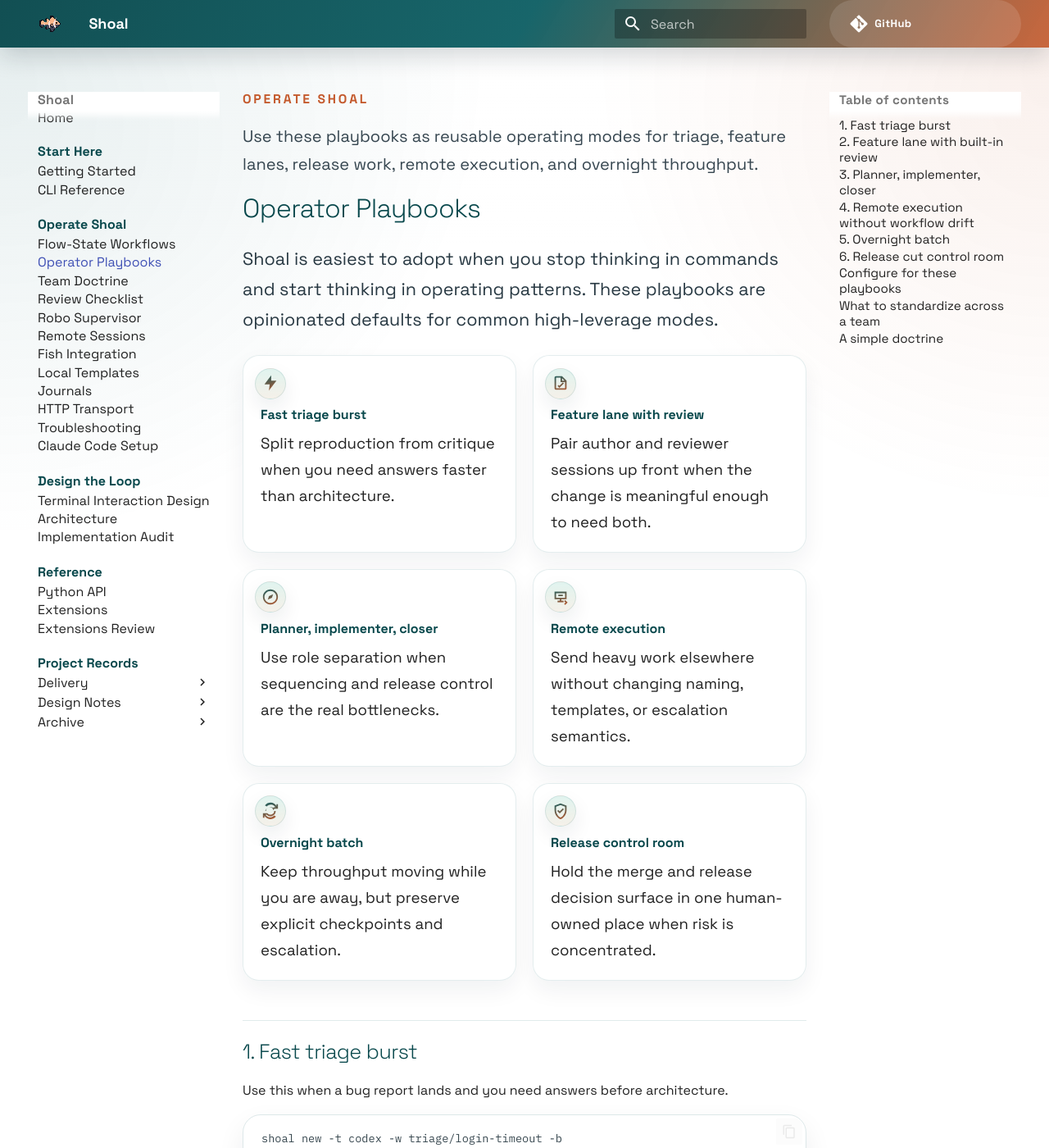
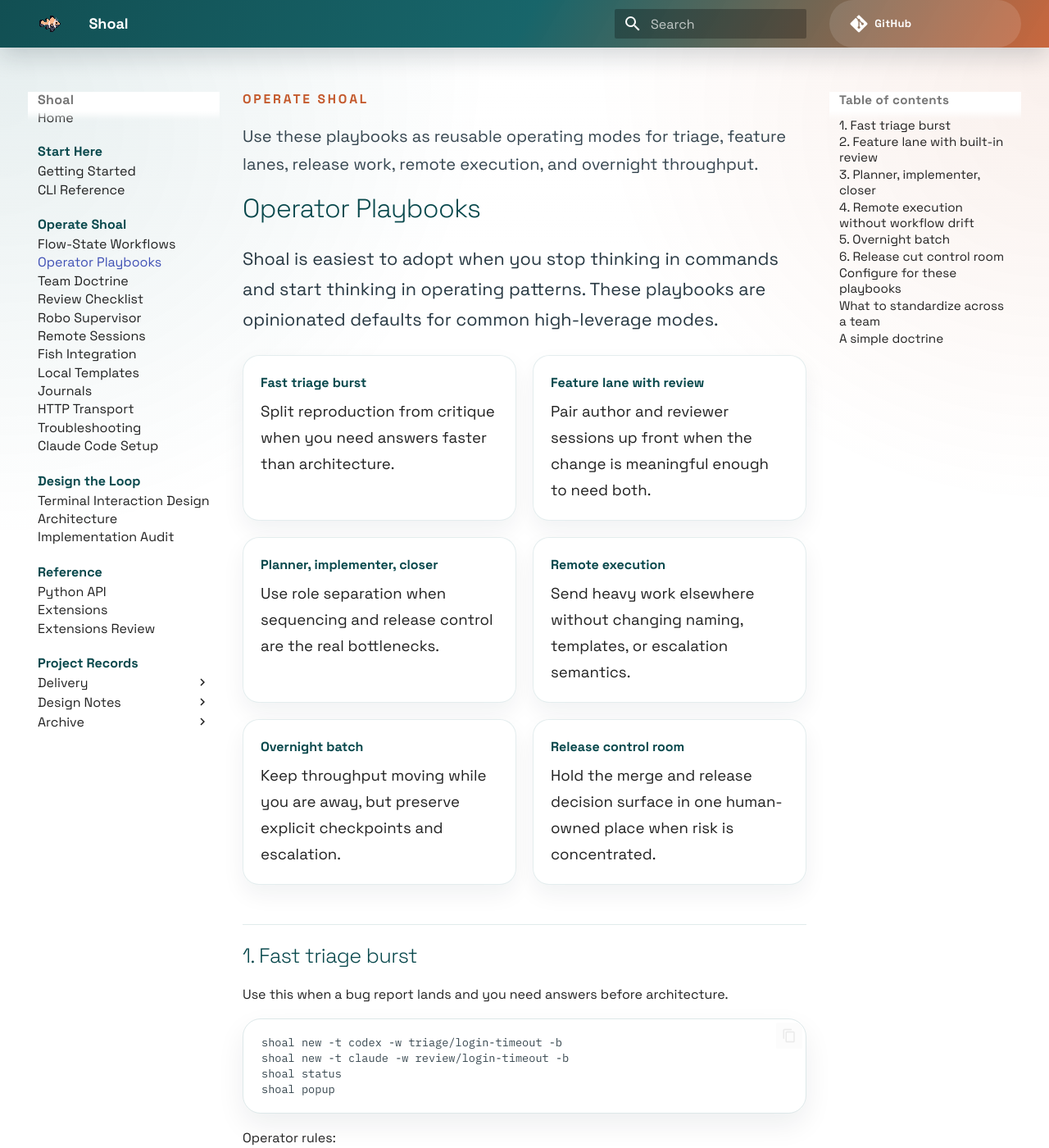
Before and after one commit to TheShoal/shoal-cli, an MkDocs documentation site: the page built from docs/operator-playbooks.md, in a window 1280 px wide and 1400 px high. Shown: the whole window at 82% size. Built offline with MkDocs 1.6.1 and Material for MkDocs 9.7.7, drawn with Linux system fonts in a browser that asks for light colours; comment, search, counter and statistics services are not loaded.

Commit message:
docs: refine icon semantics

```diff
--- a/docs/operator-playbooks.md
+++ b/docs/operator-playbooks.md
@@ -11,28 +11,28 @@
 Shoal is easiest to adopt when you stop thinking in commands and start thinking in operating
 patterns. These playbooks are opinionated defaults for common high-leverage modes.
 
-<div class="shoal-step-grid">
-  <div class="shoal-step" data-icon="bolt">
+<div class="shoal-step-grid shoal-step-grid--plain">
+  <div class="shoal-step">
     <strong>Fast triage burst</strong>
     <p>Split reproduction from critique when you need answers faster than architecture.</p>
   </div>
-  <div class="shoal-step" data-icon="review">
+  <div class="shoal-step">
     <strong>Feature lane with review</strong>
     <p>Pair author and reviewer sessions up front when the change is meaningful enough to need both.</p>
   </div>
-  <div class="shoal-step" data-icon="compass">
+  <div class="shoal-step">
     <strong>Planner, implementer, closer</strong>
     <p>Use role separation when sequencing and release control are the real bottlenecks.</p>
   </div>
-  <div class="shoal-step" data-icon="remote">
+  <div class="shoal-step">
     <strong>Remote execution</strong>
     <p>Send heavy work elsewhere without changing naming, templates, or escalation semantics.</p>
   </div>
-  <div class="shoal-step" data-icon="loop">
+  <div class="shoal-step">
     <strong>Overnight batch</strong>
     <p>Keep throughput moving while you are away, but preserve explicit checkpoints and escalation.</p>
   </div>
-  <div class="shoal-step" data-icon="shield">
+  <div class="shoal-step">
     <strong>Release control room</strong>
     <p>Hold the merge and release decision surface in one human-owned place when risk is concentrated.</p>
   </div>
--- a/docs/stylesheets/extra.css
+++ b/docs/stylesheets/extra.css
@@ -544,6 +544,10 @@
   font-size: 0.94rem;
 }
 
+.shoal-band .shoal-eyebrow {
+  margin-right: 2.7rem;
+}
+
 .shoal-band {
   display: grid;
   grid-template-columns: repeat(auto-fit, minmax(15rem, 1fr));
@@ -556,11 +560,41 @@
   padding-top: 3rem;
 }
 
+.shoal-band .shoal-icon-panel {
+  padding-top: 1rem;
+  padding-right: 3rem;
+}
+
+.shoal-band .shoal-icon-panel[data-icon]::before {
+  top: 1rem;
+  right: 1rem;
+  left: auto;
+  width: 0.95rem;
+  height: 0.95rem;
+}
+
+.shoal-band .shoal-icon-panel[data-icon]::after {
+  top: 0.72rem;
+  right: 0.72rem;
+  left: auto;
+  width: 1.65rem;
+  height: 1.65rem;
+}
+
 .shoal-step-grid {
   display: grid;
   grid-template-columns: repeat(auto-fit, minmax(13rem, 1fr));
   gap: 1rem;
   margin: 1.25rem 0 2rem;
+}
+
+.shoal-step-grid--plain .shoal-step {
+  padding-top: 1rem;
+}
+
+.shoal-step-grid--plain .shoal-step::before,
+.shoal-step-grid--plain .shoal-step::after {
+  display: none;
 }
 
 .shoal-step {
```
Also changed, not shown: docs/index.md (+6 -6 lines), docs/review-checklist.md (+5 -5 lines), docs/team-doctrine.md (+6 -6 lines).
